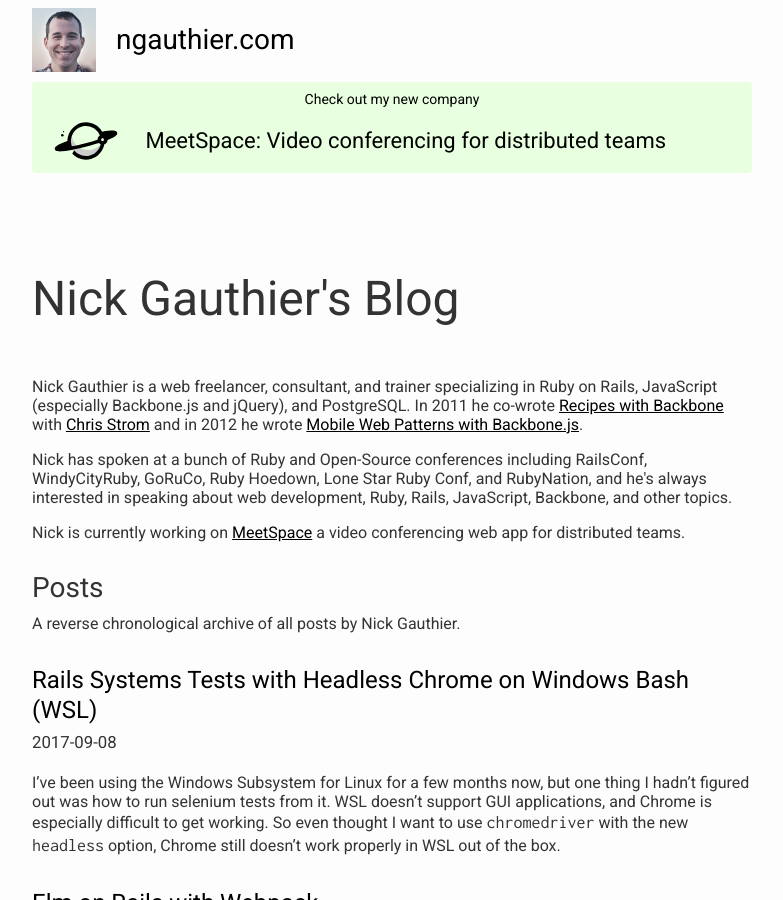
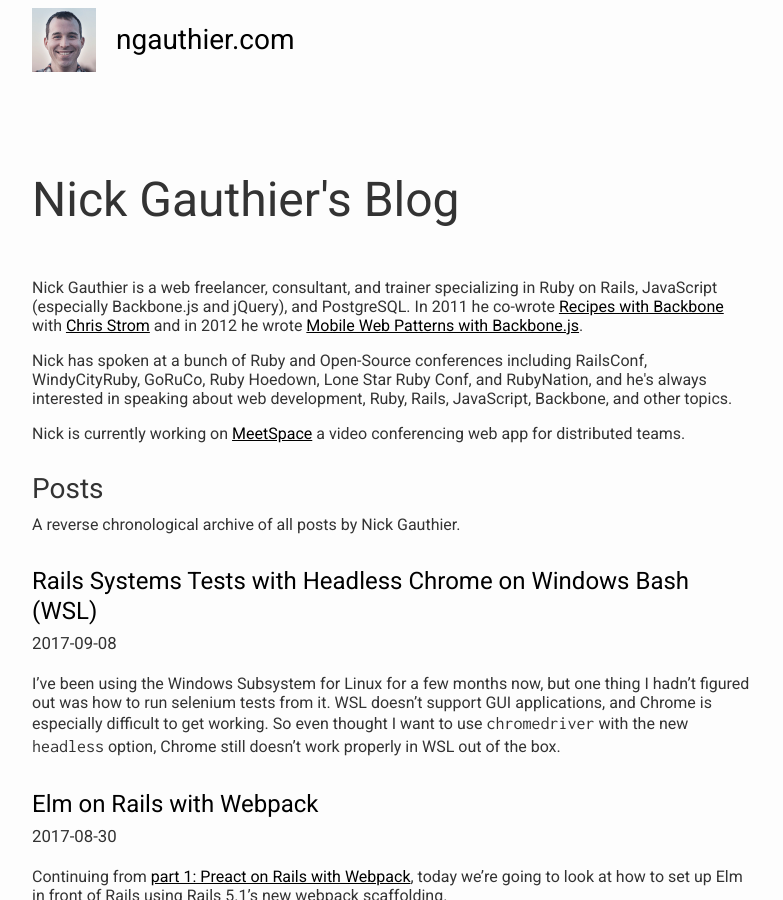
Before and after one commit to ngauthier/ngauthier.github.com, a Jekyll site: the page built from index.html, in a window 1280 px wide and 900 px high. Shown: the whole window, without its empty margins (248-1031 px from the left). Built offline with Jekyll 4.4.1, drawn with Linux system fonts in a browser that asks for light colours.

Commit message:
remove meetspace promo

```diff
--- a/_layouts/default.html
+++ b/_layouts/default.html
@@ -42,15 +42,6 @@
         <li><a href="/">ngauthier.com</a></li>
       </ul>
     </nav>
-    <div class='promo'>
-      <p class='intro'>Check out my new company</p>
-      <p>
-        <a href="http://www.meetspaceapp.com">
-          <img src="/images/ms-logo.svg" alt="MeetSpace Logo" class='pull-left'>
-          MeetSpace: Video conferencing for distributed teams
-        </a>
-      </p>
-    </div>
     <div class="content">
       {{ content }}
     </div>
```
